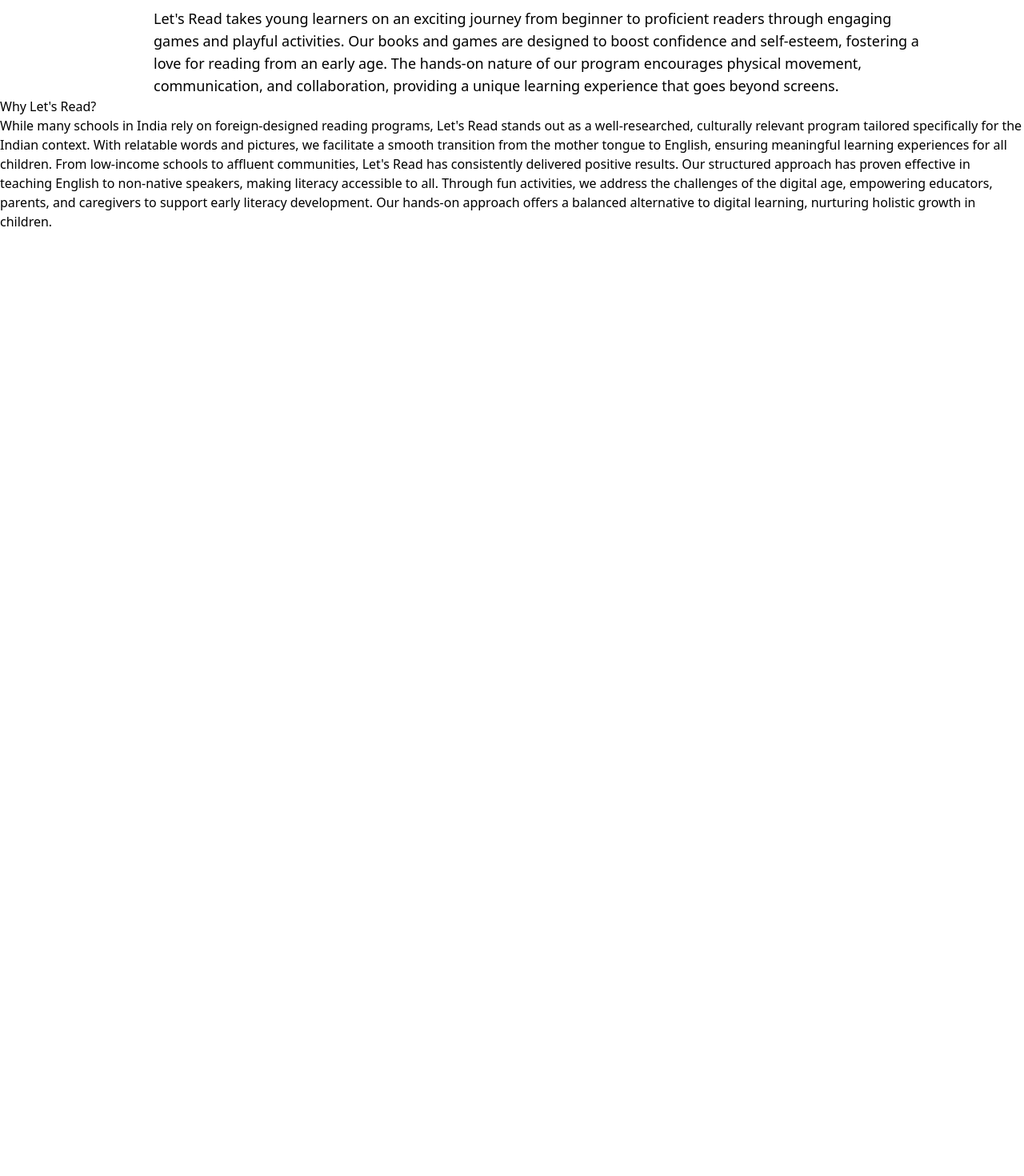
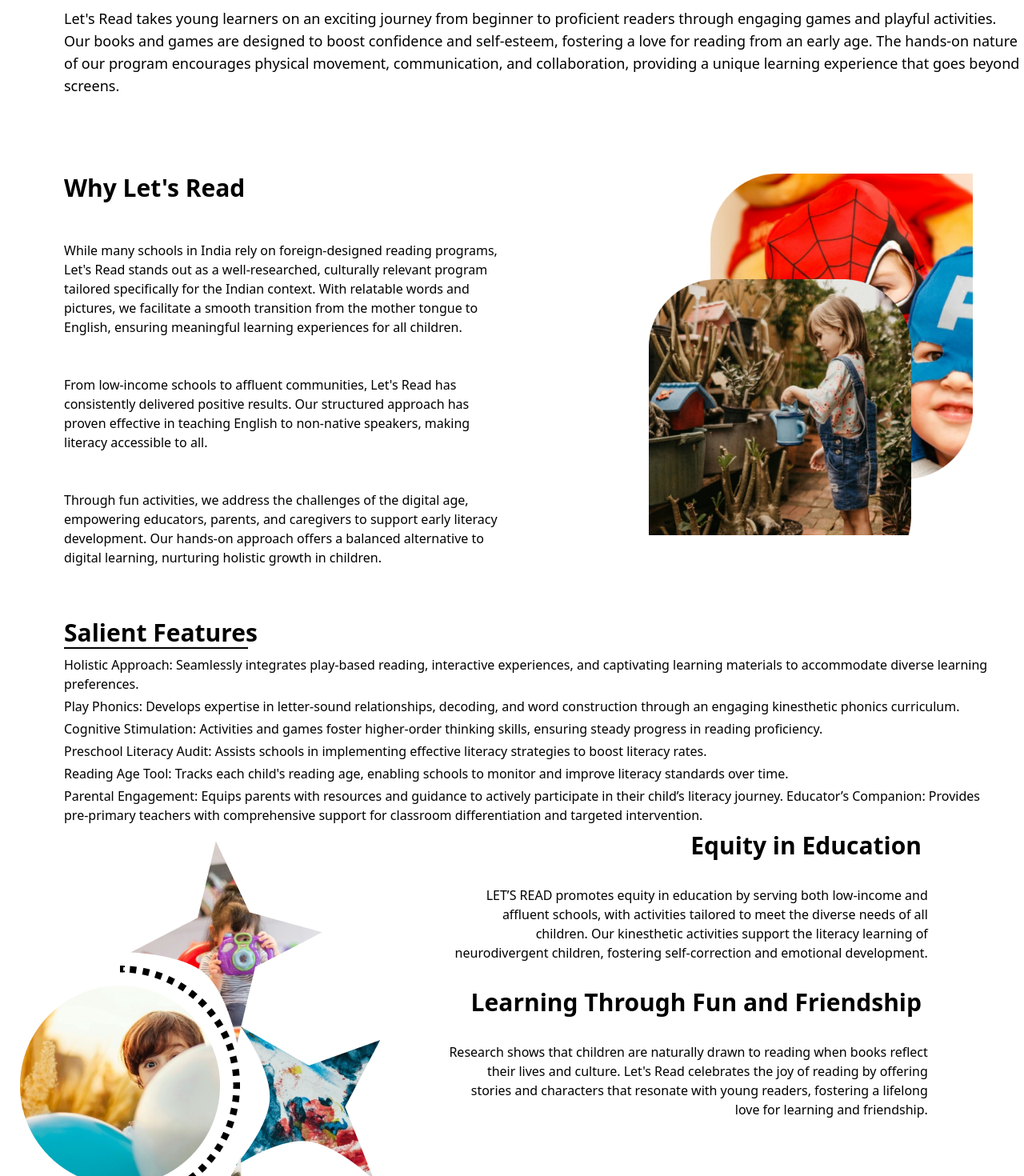
Before and after one commit to Hibbanur-Rahman/letsRead, a React (Create React App) app: page /about in a window 1280 px wide. Shown: the part 1200-2670 px from the top of the page at 80% size. Before the commit the page ends 1489 px from the top, so only its background shows below. Built offline with nearby package versions, Linux system fonts and the light colour scheme.

Commit message:
code added

```diff
--- a/src/pages/About.js
+++ b/src/pages/About.js
@@ -1,4 +1,7 @@
 import childPhoto from "../assets/images/Untitled.png";
+import childPhoto2 from "../assets/images/Frame 121.png";
+import childPhoto3 from "../assets/images/Frame 126.png";
+
 
 const About = () => {
   return (
@@ -49,7 +52,7 @@
         <h1 className="text-3xl font-bold text-center">
           Empowering Early Literacy
         </h1>
-        <p className="mt-6 w-11/12 pl-48 text-lg">
+        <p className="mt-6 pl-20 text-lg">
           Let's Read takes young learners on an exciting journey from beginner
           to proficient readers through engaging games and playful activities.
           Our books and games are designed to boost confidence and self-esteem,
@@ -59,26 +62,97 @@
           screens.
         </p>
       </div>
-      <div>
-        <div>
-          <h1>Why Let's Read?</h1>
-          <p>
+      <div className="flex mt-12 justify-between">
+        <div className="pt-12 w-6/12 ">
+          <h1 className="text-3xl font-bold pl-20  ">Why Let's Read</h1>
+          <p className="pl-20 pt-12">
             While many schools in India rely on foreign-designed reading
             programs, Let's Read stands out as a well-researched, culturally
             relevant program tailored specifically for the Indian context. With
             relatable words and pictures, we facilitate a smooth transition from
             the mother tongue to English, ensuring meaningful learning
-            experiences for all children. From low-income schools to affluent
-            communities, Let's Read has consistently delivered positive results.
-            Our structured approach has proven effective in teaching English to
-            non-native speakers, making literacy accessible to all. Through fun
-            activities, we address the challenges of the digital age, empowering
-            educators, parents, and caregivers to support early literacy
-            development. Our hands-on approach offers a balanced alternative to
-            digital learning, nurturing holistic growth in children.
+            experiences for all children.
+          </p>
+          <p className="pl-20 pt-12">
+            From low-income schools to affluent communities, Let's Read has
+            consistently delivered positive results. Our structured approach has
+            proven effective in teaching English to non-native speakers, making
+            literacy accessible to all.
+          </p>
+          <p className="pl-20 pt-12">
+            Through fun activities, we address the challenges of the digital
+            age, empowering educators, parents, and caregivers to support early
+            literacy development. Our hands-on approach offers a balanced
+            alternative to digital learning, nurturing holistic growth in
+            children.
           </p>
         </div>
+        <img
+          src={childPhoto2}
+          alt="logo"
+          className="w-5/12 h-[500px] pt-12 px-16 object-cover object-top overflow-hidden rounded-lg mb-4 "
+        />
       </div>
+
+      <div className="mt-16">
+        <h1 className="text-3xl font-bold pl-20">Salient Features</h1>
+        <div className="w-[230px] h-[2px] bg-black ml-20"></div>
+         <ul className="pr-6">
+          <li className="pl-20 pt-2 ">
+          Holistic Approach: Seamlessly integrates play-based reading,
+          interactive experiences, and captivating learning materials to
+          accommodate diverse learning preferences.
+          </li>
+          <li className="pl-20 pt-1">
+          Play Phonics: Develops
+          expertise in letter-sound relationships, decoding, and word
+          construction through an engaging kinesthetic phonics curriculum.
+          </li>
+          <li className="pl-20 pt-1 ">
+          Cognitive Stimulation: Activities and games foster higher-order
+          thinking skills, ensuring steady progress in reading proficiency.
+          </li>
+          <li className="pl-20 pt-1 ">
+          Preschool Literacy Audit: Assists schools in implementing effective
+          literacy strategies to boost literacy rates.
+          </li>
+          <li className="pl-20 pt-1 ">
+          Reading Age Tool: Tracks
+          each child's reading age, enabling schools to monitor and improve
+          literacy standards over time.
+          </li>
+          <li className="pl-20 pt-1 ">
+          Parental Engagement: Equips parents with
+          resources and guidance to actively participate in their child’s
+          literacy journey. Educator’s Companion: Provides pre-primary teachers
+          with comprehensive support for classroom differentiation and targeted
+          intervention.
+          </li>
+         </ul>
+      </div>
+        <div className="flex justify-between mt-2">
+           <img
+            src={childPhoto3}
+           alt="logo"
+           className=""
+           />
+           <div>
+            <h1 className="text-3xl text-end font-bold pr-32">
+              Equity in Education
+            </h1>
+            {/* <div className="w-[230px] h-[2px] bg-black "></div> */}
+
+            <p className="w-10/12 text-end pt-8">
+            LET’S READ promotes equity in education by serving both low-income and affluent schools, with activities tailored to meet the diverse needs of all children. Our kinesthetic activities support the literacy learning of neurodivergent children, fostering self-correction and emotional development.
+            </p>
+            <h1  className="text-3xl text-end font-bold pr-32 pt-8">
+              Learning Through Fun and Friendship
+            </h1>
+            <p className="w-10/12 text-end pt-8">
+            Research shows that children are naturally drawn to reading when books reflect their lives and culture. Let's Read celebrates the joy of reading by offering stories and characters that resonate with young readers, fostering a lifelong love for learning and friendship.
+            </p>
+           </div>
+        </div>
     </div>
   );
 };
```
Also changed, not shown: src/assets/images/Frame 121.png (added), src/assets/images/Frame 126.png (added).
